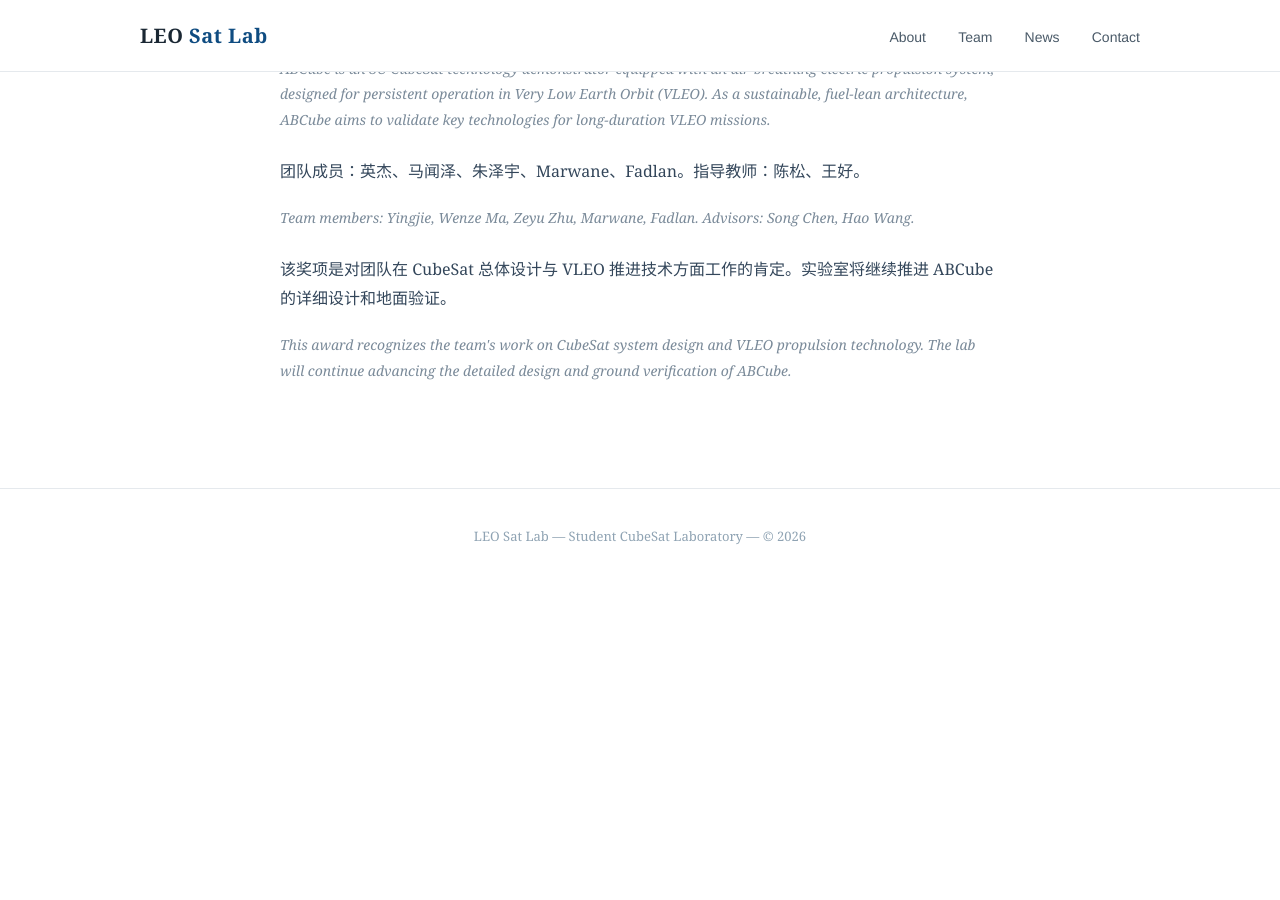
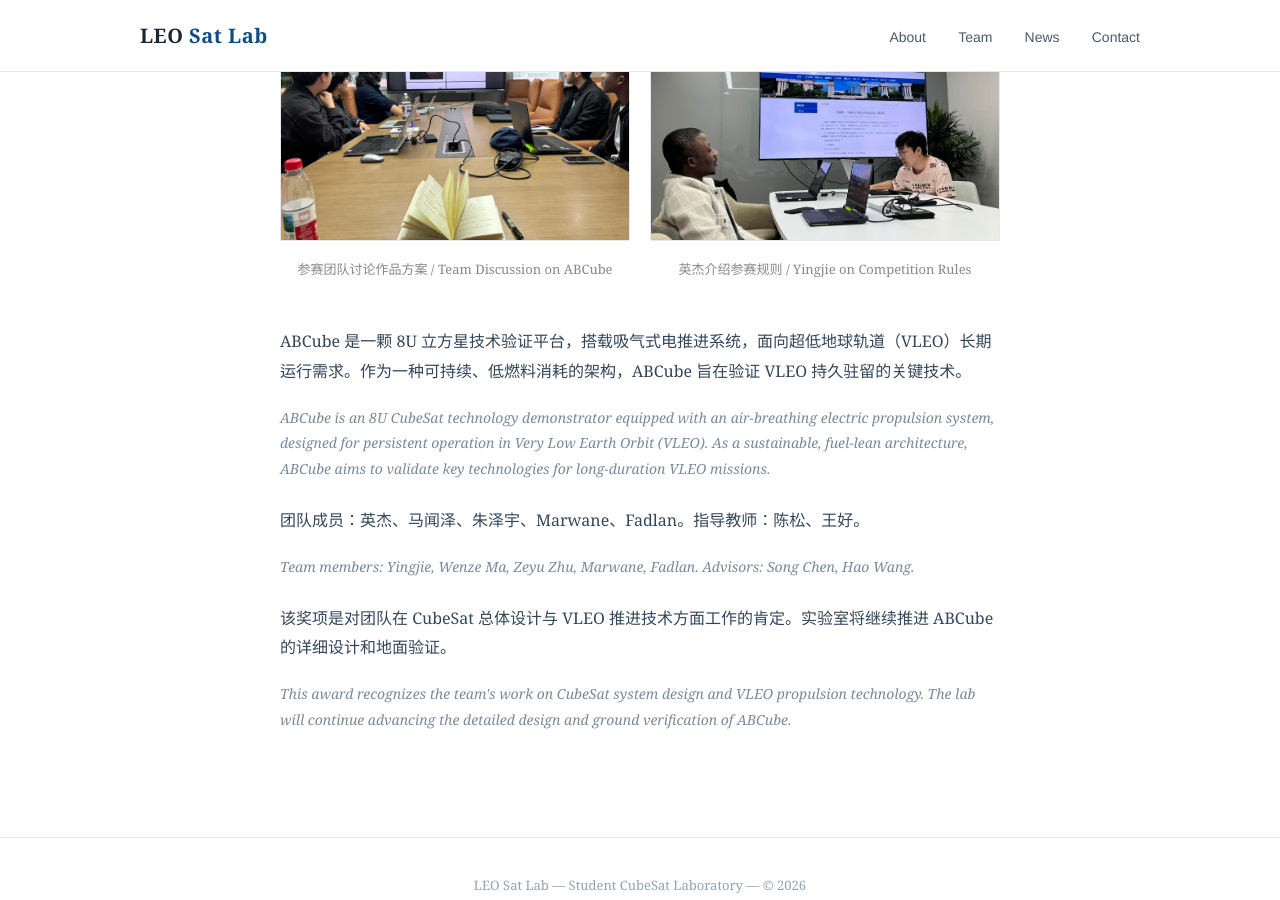
Before and after one commit to leo-sat-lab/leo-sat-lab.github.io, a Jekyll site: the page built from _posts/2026-06-15-aoxiang-cup.md, in a window 1280 px wide and 900 px high, scrolled down 1094 px. Built offline with Jekyll 4.4.1, drawn with Linux system fonts in a browser that asks for light colours; before the commit the page ends 1677 px from its top, so only the background shows below that.

Commit message:
Add team photos to Aoxiang Cup post; fix Chinese-English mixing in antenna post

```diff
--- a/_posts/2026-06-15-aoxiang-cup.md
+++ b/_posts/2026-06-15-aoxiang-cup.md
@@ -15,6 +15,17 @@ author: Prof. Song Chen
 <div style="text-align: center; margin: 28px 0;">
   <img src="{{ site.baseurl }}/img/aoxiang-cup-certificate.jpg" alt="翱翔杯获奖证书" style="max-width: 100%; height: auto; border: 1px solid #e5e9ed;">
   <p style="font-size: 13px; color: #888; margin-top: 8px;">翱翔杯三等奖获奖证书 / Aoxiang Cup Third Prize Certificate</p>
+</div>
+
+<div style="display: grid; grid-template-columns: 1fr 1fr; gap: 20px; margin: 28px 0;">
+  <div style="text-align: center;">
+    <img src="{{ site.baseurl }}/img/aoxiang-cup-group.jpg" alt="团队讨论" style="max-width: 100%; height: auto; border: 1px solid #e5e9ed;">
+    <p style="font-size: 13px; color: #888; margin-top: 8px;">参赛团队讨论作品方案 / Team Discussion on ABCube</p>
+  </div>
+  <div style="text-align: center;">
+    <img src="{{ site.baseurl }}/img/aoxiang-cup-rules.jpg" alt="英杰介绍规则" style="max-width: 100%; height: auto; border: 1px solid #e5e9ed;">
+    <p style="font-size: 13px; color: #888; margin-top: 8px;">英杰介绍参赛规则 / Yingjie on Competition Rules</p>
+  </div>
 </div>
 
 <p>
```
Also changed, not shown: _posts/2026-09-08-antenna-test.md (+1 -1 lines), img/aoxiang-cup-group.jpg (added), img/aoxiang-cup-rules.jpg (added).
